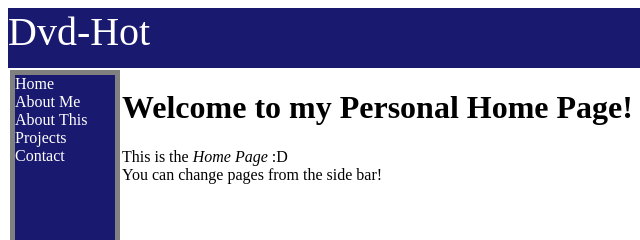
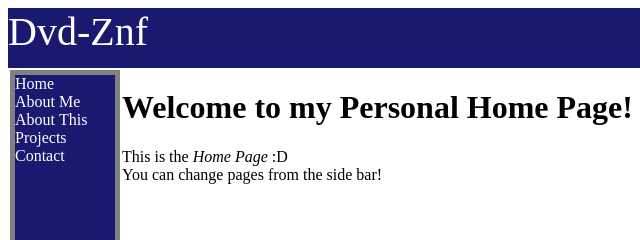
Before and after one commit to Dvd-Znf/Dvd-Hot, a plain HTML site: page index.html in a window 1280 px wide. Shown: the top 240 px of the page, 0-640 px from the left. Drawn offline with Linux system fonts and the light colour scheme.

Commit message:
Change name

```diff
--- a/index.html
+++ b/index.html
@@ -1,12 +1,12 @@
 <!DOCTYPE html>
 <html lang="en">
 <head>
-    <title>Dvd-Hot</title>
+    <title>Dvd-Znf</title>
     <link rel="stylesheet" href="style.css" />
 </head>
 
 <body>
-    <header> Dvd-Hot</header>
+    <header> Dvd-Znf</header>
     <div class="selectpage">
         <a href="index.html">Home</a>
         <a href="pages/about_me.html">About&nbsp;Me</a>
```
Also changed, not shown: pages/about_me.html (+1 -1 lines), pages/about_this.html (+1 -1 lines), pages/contact.html (+1 -1 lines), pages/projects.html (+1 -1 lines).
